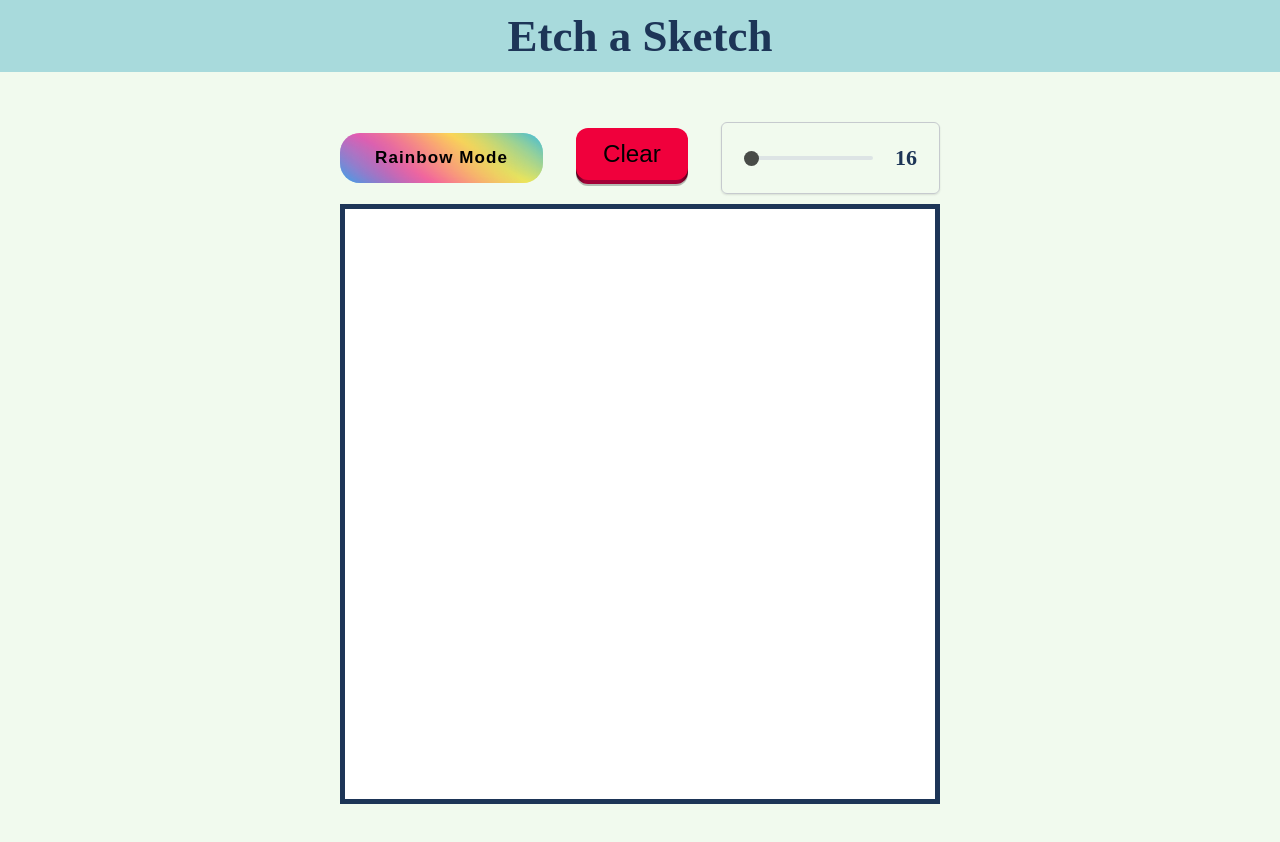
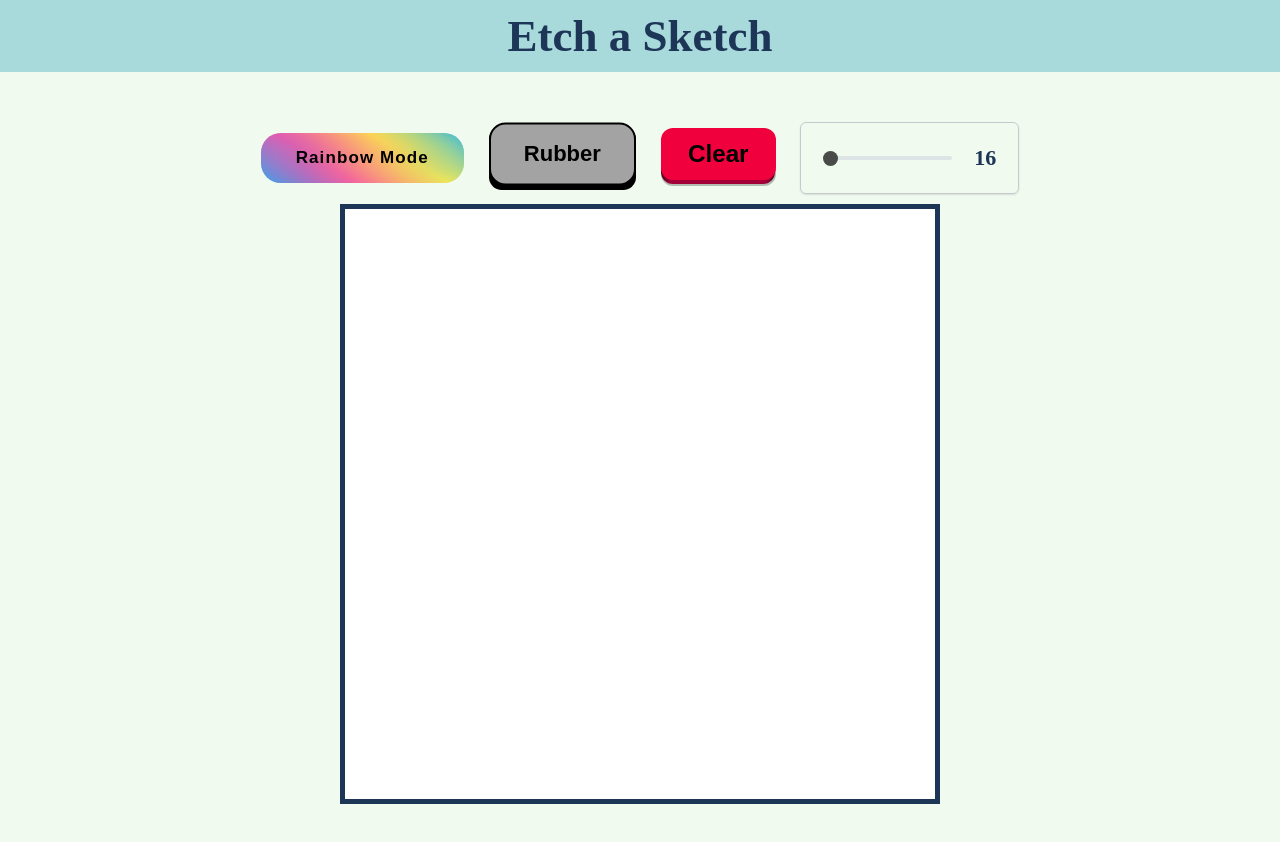
Before and after one commit to HuiHarrison/Odin-Etch-a-Sketch, a plain HTML site: page index.html in a window 1280 px wide. Shown: the top 842 px of the page. Drawn offline with Linux system fonts and the light colour scheme.

Commit message:
Add Rubber Button to GUI

```diff
--- a/index.html
+++ b/index.html
@@ -15,10 +15,13 @@
     </div>
 
     <div class="content">
-        <div class="container">
         <div class="navbar">
             <button class="rainbowBtn" type="button">
                 <span>Rainbow Mode</span>
+            </button>
+
+            <button class= "rubberBtn">
+                <span class="button-top">Rubber</span>
             </button>
 
             <button class="clearBtn">
@@ -32,6 +35,8 @@
                 <p class="PB-range-slidervalue">16</p>
             </div>
         </div>
+
+        <div class="container">
             <div class="grid"></div>
         </div>
     </div>
--- a/style.css
+++ b/style.css
@@ -33,9 +33,11 @@ h1 {
 .content {
     flex: 1;
     display: flex;
+    flex-direction: column;
     justify-content: center;
     align-items: center;
     margin: 50px 0;
+    gap: 10px;
 }
 
 .content .container {
@@ -46,9 +48,44 @@ h1 {
 
 .navbar {
     display: flex;
-    justify-content: space-between;
     align-items: center;
+    gap: 25px;
 }
+
+.rubberBtn {
+    /* Variables */
+    --button_radius: 0.75em;
+    --button_color: #a3a3a3;
+    --button_outline_color: #000000;
+    font-size: 17px;
+    font-weight: bold;
+    border: none;
+    border-radius: var(--button_radius);
+    background: var(--button_outline_color);
+  }
+
+  .button-top {
+    display: block;
+    box-sizing: border-box;
+    border: 2px solid var(--button_outline_color);
+    border-radius: var(--button_radius);
+    padding: 0.75em 1.5em;
+    background: var(--button_color);
+    color: var(--button_outline_color);
+    transform: translateY(-0.2em);
+    transition: transform 0.1s ease;
+  }
+
+  .rubberBtn:hover .button-top {
+    /* Pull the button upwards when hovered */
+    transform: translateY(-0.33em);
+    color: white;
+  }
+
+  .rubberBtn:active .button-top {
+    /* Push the button downwards when pressed */
+    transform: translateY(0);
+  }
 
 .clearBtn {
     position: relative;
@@ -96,6 +133,7 @@ h1 {
    .clearBtn .front {
     display: block;
     position: relative;
+    font-weight: bold;
     padding: 12px 27px;
     border-radius: 12px;
     font-size: 1.1rem;
@@ -219,7 +257,7 @@ width: 100%;
   }
 
   .PB-range-slidervalue {
-    font-weight: 600;
+    font-weight: bold;
   }
 
 .grid {
@@ -236,7 +274,6 @@ width: 100%;
 }
 
 .box {
-    /* border: 1px solid #1d3557; */
     flex: 1;
     background-color: white;
 }
```
Lines whose indentation alone changed are shown as unchanged.
